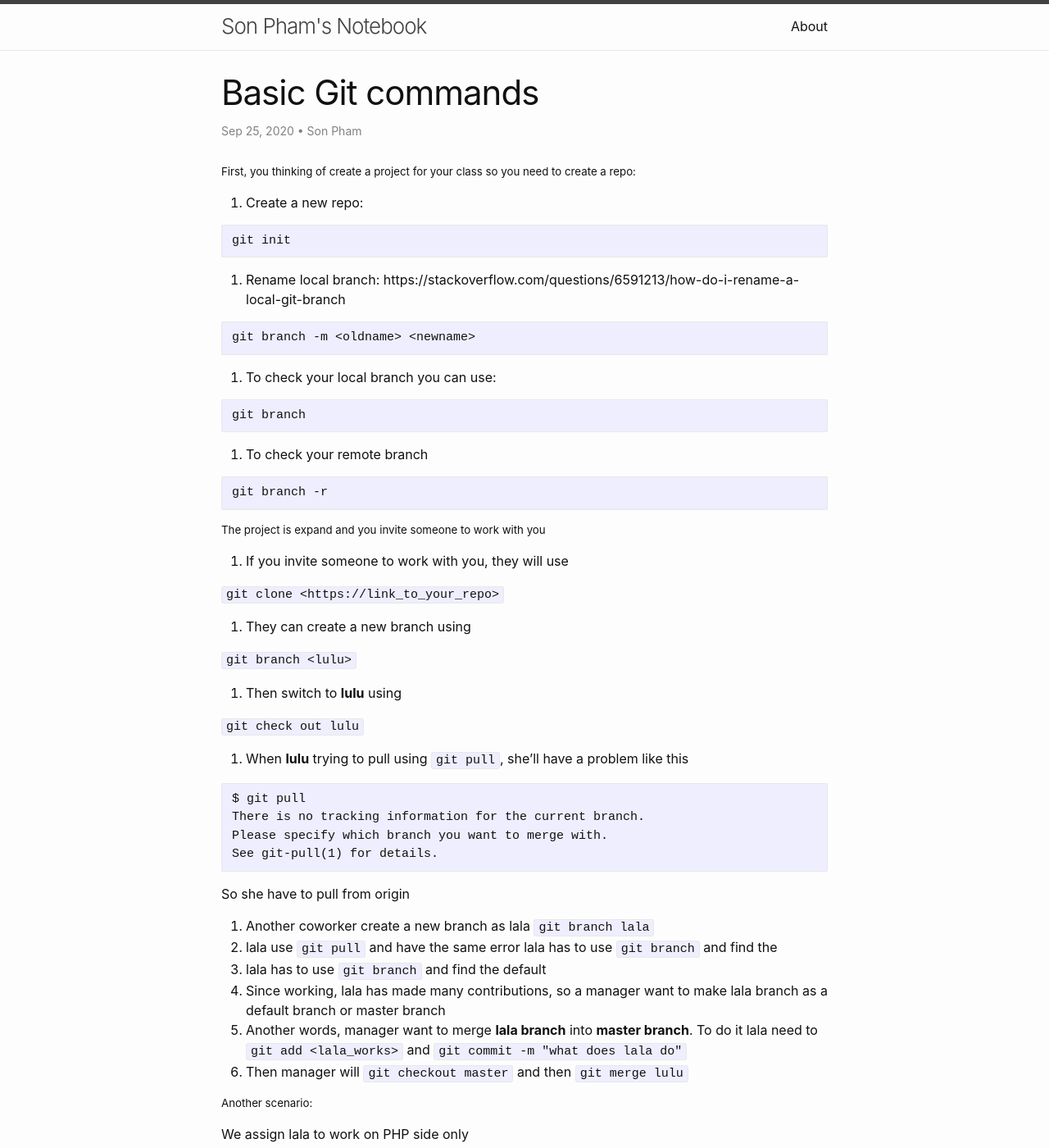
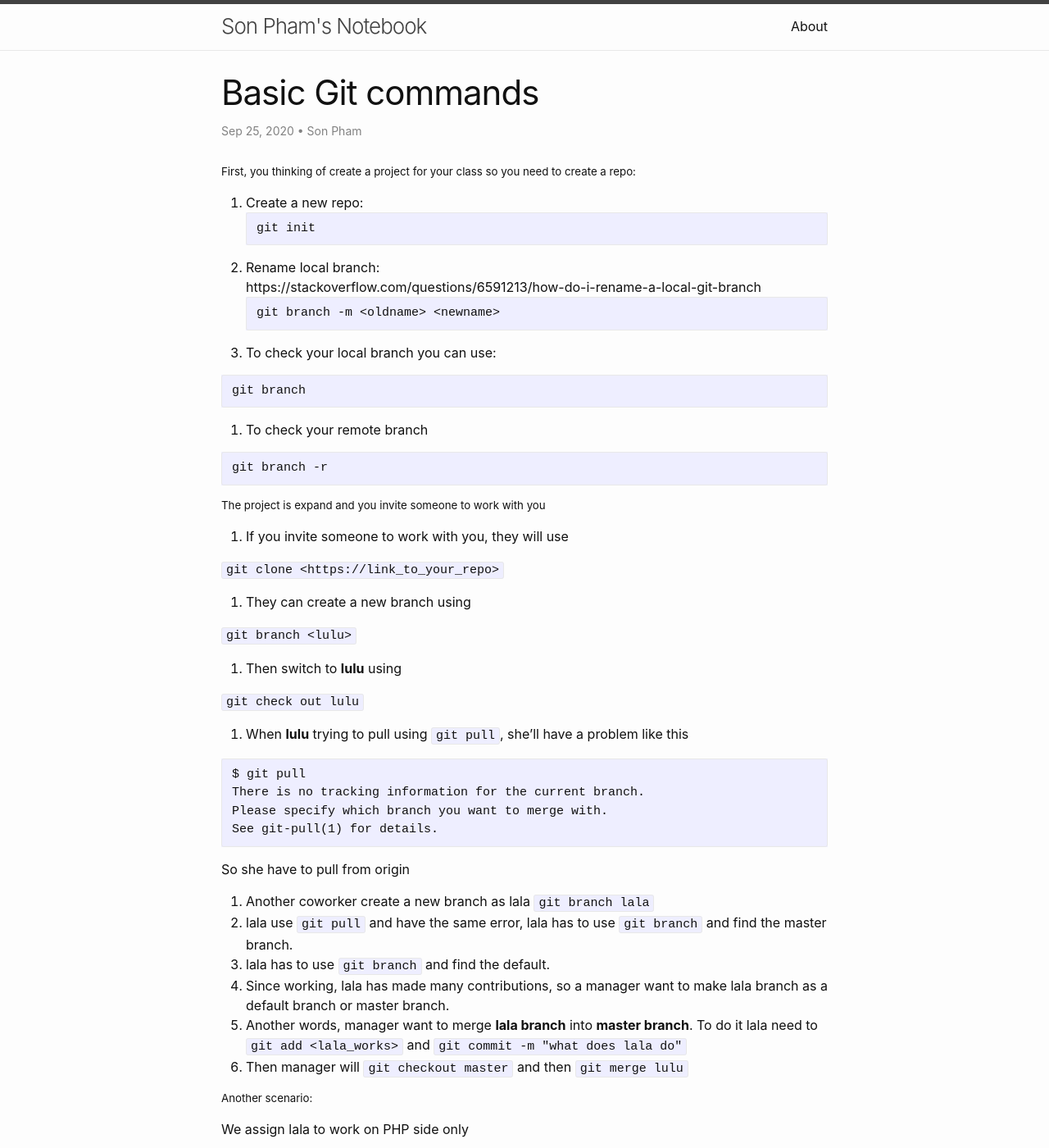
Before and after one commit to lamegaton/lamegaton.github.io, a Jekyll site: the page built from _posts/notebook/git/2020-09-25-basic-git.md, in a window 1280 px wide and 1400 px high. Shown: the whole window at 82% size. Built offline with Jekyll 4.4.1, drawn with Linux system fonts in a browser that asks for light colours.

Commit message:
Update 2020-09-25-basic-git.md

````diff
--- a/_posts/notebook/git/2020-09-25-basic-git.md
+++ b/_posts/notebook/git/2020-09-25-basic-git.md
@@ -6,20 +6,16 @@ author: "Son Pham"
 ---
 
 ##### First, you thinking of create a project for your class so you need to create a repo:
-
 1. Create a new repo:
-
 ```
 git init
 ```
 
 1. Rename local branch:
    https://stackoverflow.com/questions/6591213/how-do-i-rename-a-local-git-branch
-
 ```
 git branch -m <oldname> <newname>
 ```
-
 1. To check your local branch you can use:
 
 ```
@@ -58,10 +54,9 @@ See git-pull(1) for details.
 So she have to pull from origin
 
 5. Another coworker create a new branch as lala `git branch lala`
-6. lala  use `git pull` and have the same error
-lala has to use `git branch` and find the
-7. lala has to use `git branch` and find the default
-8. Since working, lala has made many contributions, so a manager want to make lala branch as a default branch or master branch
+6. lala  use `git pull` and have the same error, lala has to use `git branch` and find the master branch.
+7. lala has to use `git branch` and find the default.
+8. Since working, lala has made many contributions, so a manager want to make lala branch as a default branch or master branch.
 9. Another words, manager want to merge **lala branch** into **master branch**. To do it lala need to `git add <lala_works>` and `git commit -m "what does lala do"`
 10. Then manager will `git checkout master` and then `git merge lulu`
 
````
